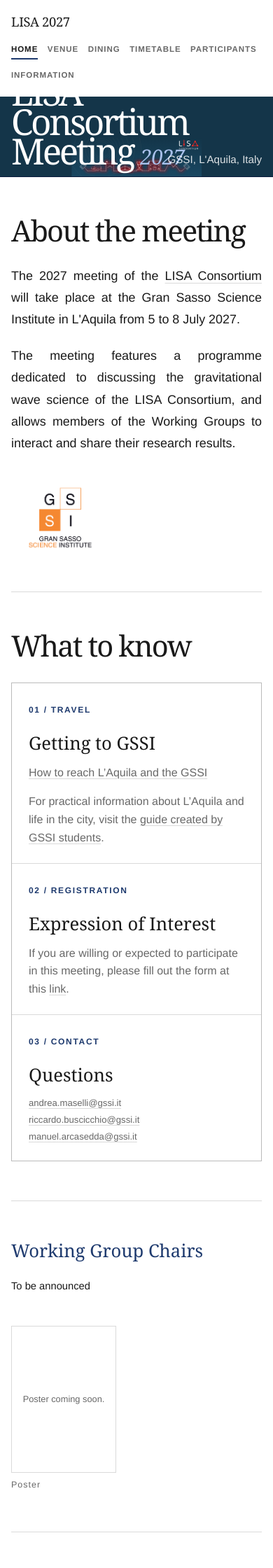
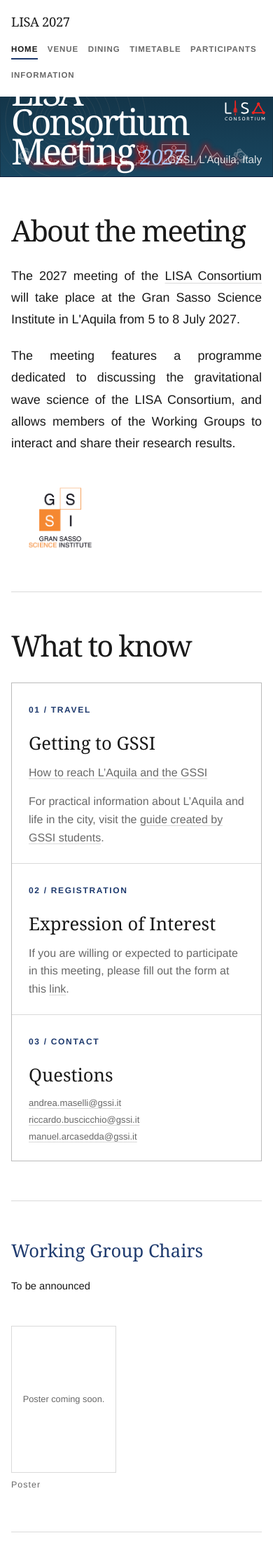
Before and after one commit to masellia/lisa-consortium-2027, a Jekyll site: the page built from index.md, in a window 390 px wide. Shown: the top 2240 px of the page at 70% size. Built offline with Jekyll 4.4.1, drawn with Linux system fonts in a browser that asks for light colours.

Commit message:
reshape info

```diff
--- a/assets/css/conference.css
+++ b/assets/css/conference.css
@@ -1588,12 +1588,14 @@ a.conference-poster-thumb-frame.has-image:focus-visible {
   }
 
   .conference-lisa-consortium-2027 .conference-hero-art {
-    right: auto;
-    left: 50%;
-    width: auto;
+    right: 0;
+    left: 0;
+    width: 100%;
     max-width: none;
-    height: 48%;
-    transform: translateX(-50%);
+    height: 100%;
+    object-fit: cover;
+    object-position: 22% center;
+    transform: none;
   }
 
   .conference-hero::before {
```
